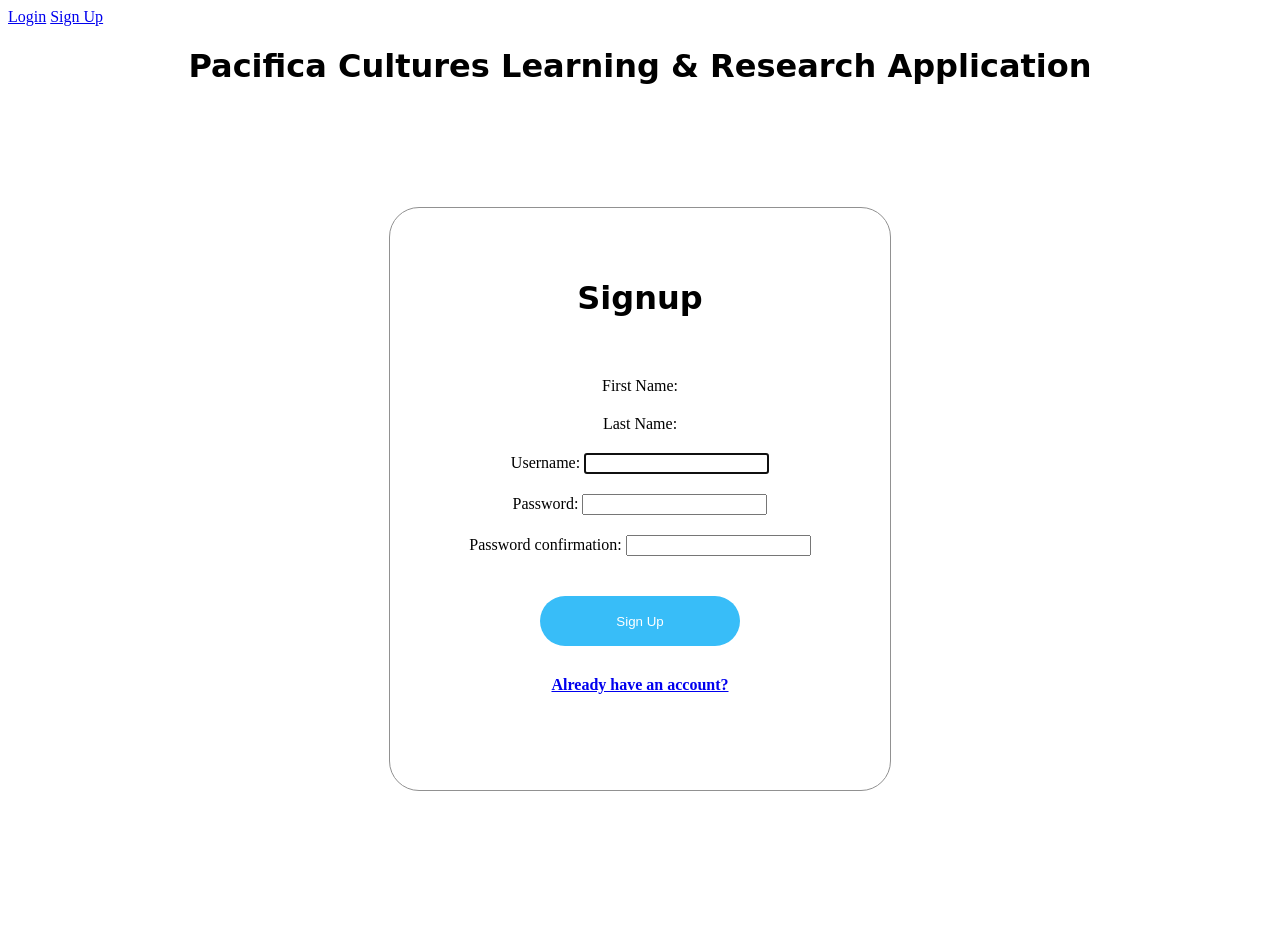
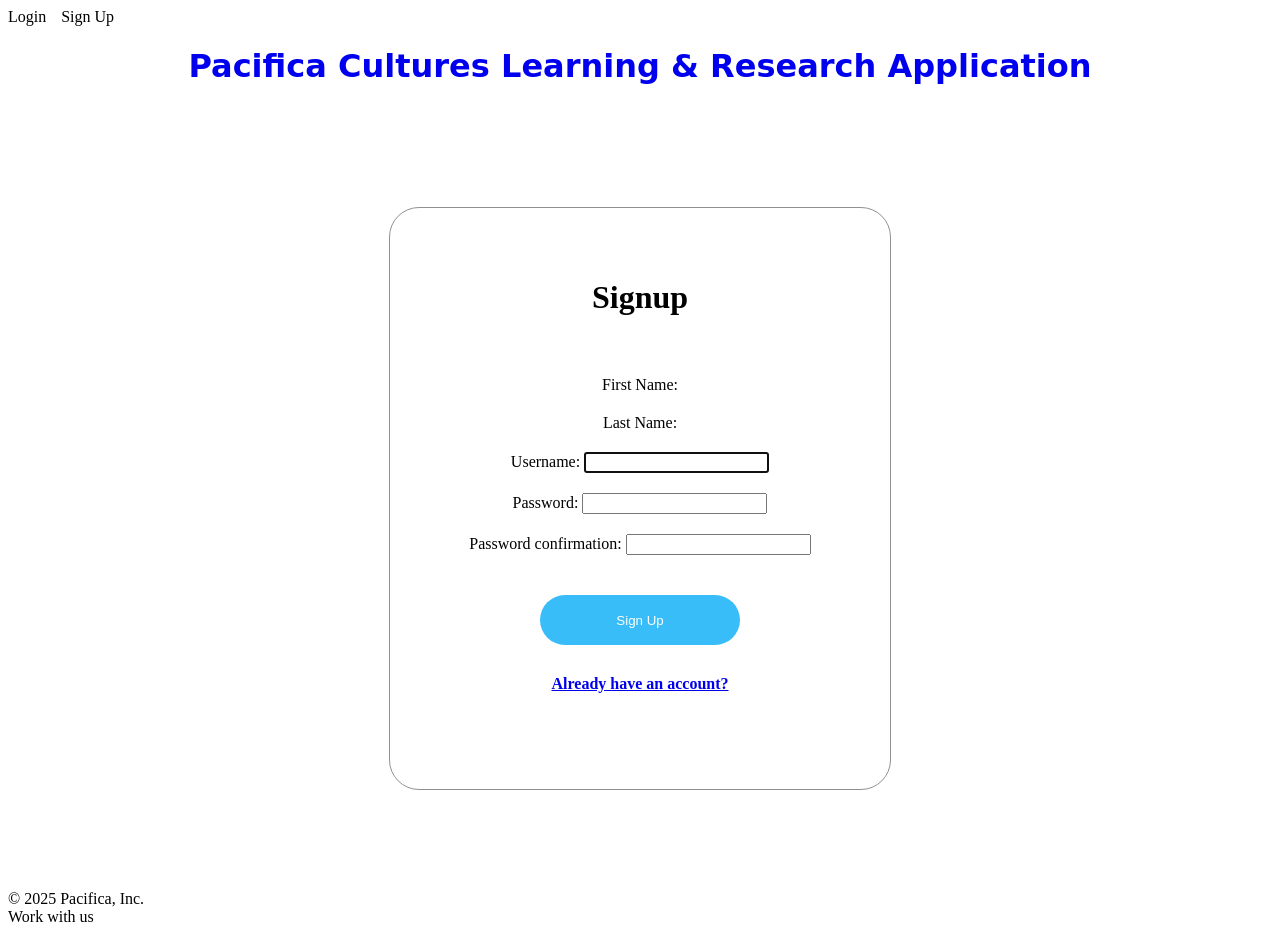
Before and after one commit to jedi24garcia/Pacifica_Project, a Django app: page /accounts/signup/ in a window 1280 px wide. Before the commit the page ends 791 px from the top, so only its background shows below. Run offline with Django 5.2, Linux system fonts and the light colour scheme.

Commit message:
fixed main-title but still spacing login and signup button

```diff
--- a/static/css/base.css
+++ b/static/css/base.css
@@ -1,9 +1,32 @@
 /* Use this file for styling elements */
 
-h1 {
+.main-title {
   text-align: center;
+  display: block;
+  text-decoration: none;
+}
+
+.main-title h1 {
+  position: relative;
+  color: inherit;
   font-family: 'Dancing Script', cursive;
-  position: relative;
+  text-decoration: none;
+}
+
+.main-title h1:hover {
+  color: #555;
+  text-decoration: none;
+}
+
+.authentication {
+  display: flex;
+  gap: 15px;
+  margin-right: 50px;
+}
+
+.authentication a{
+  text-decoration: none;
+  color: black;
 }
 
 .form_container {
--- a/templates/base.html
+++ b/templates/base.html
@@ -19,8 +19,18 @@
     <a href="{% url 'signup' %}" class="login-link">Sign Up</a>
     {% endif %}
    </div>
-    <h1>Pacifica Cultures Learning & Research Application</h1>
+    <a href="{% url 'base' %}" class="main-title">
+      <h1>Pacifica Cultures Learning & Research Application</h1>
+    </a>
   </header>
   <div>{% block content %} {% endblock %}</div>
+  <footer>
+    <div class="text1">
+      &copy; 2025 Pacifica, Inc.
+    </div>
+    <div class="text2">
+      Work with us
+    </div>
+  </footer>
 </body>
 </html>
```
